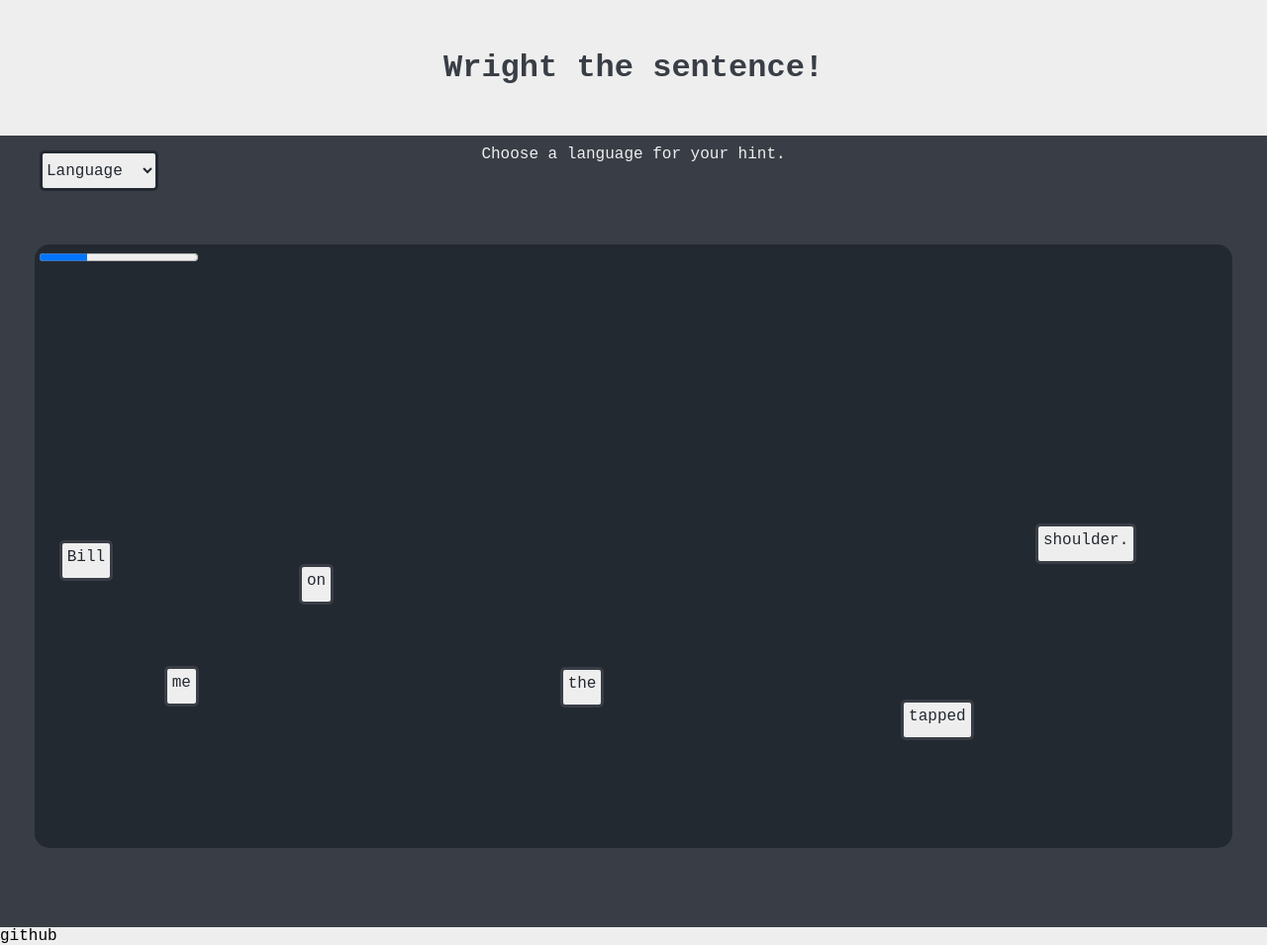
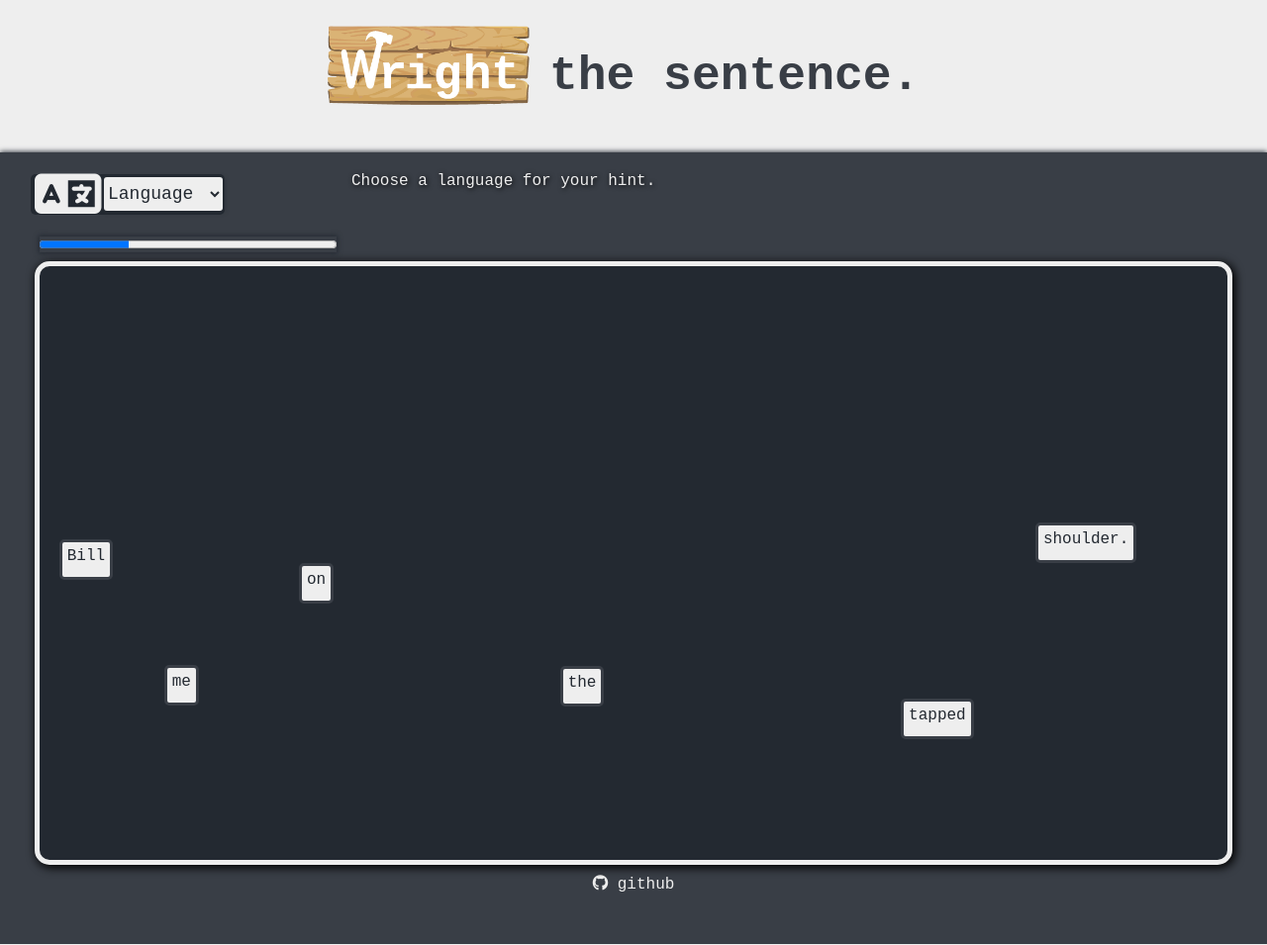
Before and after one commit to Shrewbitz/wright, a website built with webpack: page index.html in a window 1280 px wide. Shown: the whole page at 99% size. Built offline with nearby package versions, Linux system fonts and the light colour scheme; files whose address does not match are found by name.

Commit message:
style and add logo

```diff
--- a/index.html
+++ b/index.html
@@ -5,17 +5,28 @@
     <meta name="viewport" content="width=device-width, initial-scale=1.0">
     <link rel="stylesheet" type="text/css" href="./dist/main.css" />
     <title>Document</title>
+    <script src="https://kit.fontawesome.com/0deb597c3f.js" crossorigin="anonymous"></script>
     <script type="text/javascript" src="./dist/main.js"></script>
+    <link rel="shortcut icon" type="image/png" href="./src/images/16_dk.png"/>
 </head>
 <body>
-    <h1>Wright the sentence!</h1>
+    <audio id="correct" src="./src/audio/correct.mp3"></audio>
+    <div class="logo-container">
+        <img class="logo" src="./src/images/wood_white_4.png" alt="wright logo">
+         <h1>the sentence.</h1>
+    </div>
     <div class="board-container">
         <div class="sentence-container">
-            <select id="language">
-                <!-- <option value="">Langugage</option> -->
-                <!-- languages (change value to cause error) -->
-            </select>
-            <div id="translation">Choose a language for your hint.</div>
+            <div class="select-icon">
+                <i class="fas fa-language fa-2x"></i>
+                <select id="language">
+
+                    <!-- <option value=""> <i class="fas fa-language"></i></option> -->
+                    <!-- languages (change value to cause error) -->
+                </select>
+            </div>
+            <div class="select-background"></div>
+            <div class="hint" id="translation">Choose a language for your hint.</div>
         </div>
         <div class="game-container" id="win">
             <progress id="progress" value="2" max="10"> </progress>
@@ -23,7 +34,12 @@
                 <!-- WORDS  -->
             </section>
         </div>
+        <div class="links">
+            <a target="_blank" href="https://github.com/Shrewbitz/wright">
+                <i class="fab fa-github"></i>
+                github
+            </a>
+        </div>
     </div>
-    <div>github</div>
 </body>
 </html>
--- a/src/index.js
+++ b/src/index.js
@@ -1,5 +1,9 @@
 //the translation is powered by https://github.com/cjvnjde/google-translate-api-browser
 
+
+// redo algorithm to solve double words
+// make it so it doesnt reload
+// seperate files
 
 import "./styles/index.scss";
 import dragElement from './scripts/words'
@@ -42,7 +46,7 @@ document.addEventListener("DOMContentLoaded", () => {
 
       for (let i = 1; i < lcheck.length; i++) {
         let left =   (lcheck[i] - lcheck[i - 1]);
-        (( left < 300) && (left > 50)) ? count += 1 : count;
+        (( left < 300) && (left > 30)) ? count += 1 : count;
         let height = (hcheck[i] - hcheck[i - 1]);
         (( height < 100) && (height > -100)) ? count += 1 : count;
       }
@@ -57,6 +61,8 @@ document.addEventListener("DOMContentLoaded", () => {
         clearInterval(interval)
         console.log("you did it!!!!")
         document.getElementById("win").style.borderColor = "#1ef325"
+        document.getElementById("correct").play()
+
         // setTimeout(() => {document.getElementById("win").addEventListener("click", location.reload());}, 1000);
         setTimeout(() => {location.reload()}, 3000);
       } else { ////////
--- a/src/scripts/words.js
+++ b/src/scripts/words.js
@@ -20,13 +20,13 @@
         pos3 = e.clientX;
         pos4 = e.clientY;
         ele.style.top = (ele.offsetTop - pos2) + "px";
-        if (ele.offsetTop > 540) {ele.style.top = "540px"}
-        if (ele.offsetTop < -26) {ele.style.top = "-26px"}
+        if (ele.offsetTop > 559) {ele.style.top = "559px"}
+        if (ele.offsetTop < 3) {ele.style.top = "3px"}
         // debugger
         ele.style.left = (ele.offsetLeft - pos1) + "px";
         // debugger
-        if (ele.offsetLeft + (ele.innerText.length * 12) > 1188) {ele.style.left = `${1188 - (ele.innerText.length * 12)}px`}
-        if (ele.offsetLeft < -3) {ele.style.left = "-3px"}
+        if (ele.offsetLeft + (ele.innerText.length * 12) > 1183) {ele.style.left = `${1183 - (ele.innerText.length * 12)}px`}
+        if (ele.offsetLeft < 2) {ele.style.left = "2px"}
       }
 
       function closeDragElement() {
--- a/src/styles/index.scss
+++ b/src/styles/index.scss
@@ -1,8 +1,22 @@
 //Color Palette 110922
 //Color Palette 129865
+.logo-container{
+    display: flex;
+    flex-direction: row;
+    justify-content: center;
+}
+
+.logo {
+    margin-top: 26px;
+    height: 80px;
+}
+
 
 progress {
-    color: rgb(137, 204, 143);
+    position: absolute;
+    top: -30px;
+    width: 300px;
+    box-shadow: #232931 0px 0px 5px 1px;
 }
 
 body {
@@ -16,23 +30,72 @@ body {
 
 h1 {
     text-align: center;
-    margin: 50px;
+    margin: 50px 20px;
     color: #393e46;
+    font-size: 48px;
 }
+
+.select-icon {
+    position: absolute;
+    left: 0px;
+    color: #eeeeee;
+    top: 5px;
+    font-size: 27px;
+    margin-top: 0px;
+    z-index: 3;
+}
+
 
 select {
     font-family: 'Courier New', Courier, monospace;
     position: absolute;
-    left: 0px;
+    left: 65px;
+    top: 5px;
     font-weight: 500;
-    font-size: 16px;
+    font-size: 18px;
     width: 120px;
-    height: 41px;
-    border-radius: 5px;
+    height: 34px;
+    border-radius: 3px;
     margin: 5px;
+    border: none;
+    z-index: 3;
     background-color: #eeeeee;
     color: #232931;
-    border: solid 3px #232931;
+    outline: none;
+    transition: background-color 0.5s ease;
+    box-shadow: #232931 1px 1px 5px 0px;
+}
+
+select:hover {
+    cursor: pointer;
+    transition: background-color 0.5s ease;
+    background-color: white;
+}
+
+.select-background {
+    left: -4px;
+    top: 12px;
+    position: absolute;
+    width: 196px;
+    height: 41px;
+    background-color: #232931;
+    z-index: 2;
+    border-radius: 5px;
+}
+
+
+option {
+    background-color: #eeeeee;
+    color: #232931;
+}
+
+
+.hint {
+padding-top: 10px;
+text-shadow: black 1px 1px 5px;
+width: 850px;
+position: absolute;
+left: 320px
 }
 
 .sentence-container {
@@ -46,6 +109,7 @@ select {
 }
 
 .board-container {
+    box-shadow: #393e46 0px -1px 5px;
     color: #eeeeee;
     width: 100%;
     height: 800px;
@@ -60,11 +124,14 @@ select {
     width: 1200px;
     height: 600px;
     background-color: #232931;
-    border: solid 5px #232931;
+    border: solid 5px #eeeeee;
+    box-shadow: black 2px 2px 10px 1px;
     border-radius: 15px;
+    position: relative;
 }
 
 section div {
+    transition: background-color 0.4s ease;
     position: absolute;
     font-weight: 500;
     border: solid 3px #393e46;
@@ -77,6 +144,36 @@ section div {
     cursor: move;
 }
 
+section div:hover {
+    transition: background-color 0.4s ease;
+    background-color: white;
+
+}
+
+section div:active {
+    transition: border 0.3s ease;
+    border: solid 1px white;
+}
+
 section {
     position: relative
 }
+
+.links {
+background-color: #393e46;
+display: flex;
+justify-content: center;
+}
+
+a {
+    text-decoration: none;
+    color: #eeeeee;
+    font-weight: 500;
+    margin: 10px;
+}
+
+a:hover {
+    transition: font-weight 0.4s ease;
+    font-weight: bold;
+    color: white;
+}
```
Also changed, not shown: src/images/16_dk.png (added), src/images/wood_white_4.png (added), 1 other file.
